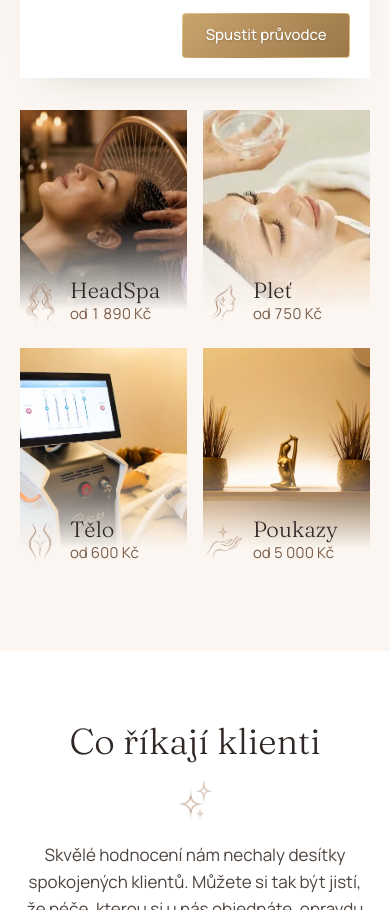
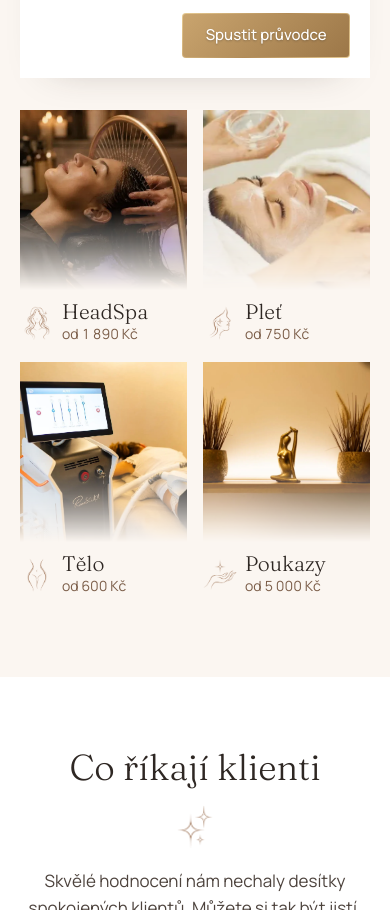
Before and after one commit to oliverhuml12-oss/prestige_beauty, a plain HTML site: page public/index.html in a window 390 px wide. Shown: the part 1196-2106 px from the top of the page. Drawn offline with Linux system fonts and the light colour scheme.

Commit message:
Safari 'request desktop site' works on iPhone; category labels below the photo fade
Co-Authored-By: Claude Opus 5.5 <noreply@anthropic.com>
Claude-Session: https://claude.ai/code/session_01R1HoLpxqtvcMH74PHk9ztB

```diff
--- a/public/index.html
+++ b/public/index.html
@@ -3,6 +3,17 @@
 <head>
   <meta charset="UTF-8">
   <meta name="viewport" content="width=device-width, initial-scale=1">
+  <script>
+    // iPhone Safari "Úplná verze stránky" only swaps the user agent to a Mac one and keeps the
+    // mobile viewport, so the phone layout stayed. Detect that (Mac UA + touch + phone-sized
+    // screen) and give the page a desktop-width viewport instead.
+    (function () {
+      if (/Macintosh/.test(navigator.userAgent) && navigator.maxTouchPoints > 0 &&
+          Math.min(screen.width, screen.height) < 600) {
+        document.querySelector('meta[name="viewport"]').setAttribute('content', 'width=1280');
+      }
+    })();
+  </script>
   <title>Prestige Beauty Salon · Kosmetika a HeadSpa na Žižkově</title>
   <meta name="description" content="Kosmetický salon na Žižkově. Japonské HeadSpa, péče o pleť, tělo a regenerace, dárkové poukazy. Husitská 106/1, Praha 3.">
   <meta name="robots" content="noindex">
--- a/public/styles.css
+++ b/public/styles.css
@@ -161,15 +161,16 @@ a:focus-visible, button:focus-visible { outline: 2px solid var(--taupe-deep); ou
 .guide p { grid-area: text; margin: 0; font-size: 15px; line-height: 1.5; color: var(--ink-soft); }
 .guide__btn { grid-area: btn; justify-self: end; white-space: nowrap; }
 .cats { list-style: none; margin: 0; padding: 0; display: grid; grid-template-columns: repeat(4, minmax(0, 1fr)); gap: 24px; }
-.cat { position: relative; display: block; aspect-ratio: 3 / 4; overflow: hidden; text-decoration: none; }
+.cat { position: relative; display: flex; flex-direction: column; overflow: hidden; text-decoration: none; }
 .cat > img {
-  position: absolute; inset: 0; width: 100%; height: 100%; object-fit: cover;
-  -webkit-mask-image: linear-gradient(180deg, #000 0%, #000 50%, transparent 90%);
-  mask-image: linear-gradient(180deg, #000 0%, #000 50%, transparent 90%);
+  display: block; width: 100%; aspect-ratio: 1 / 1.08; object-fit: cover;
+  -webkit-mask-image: linear-gradient(180deg, #000 0%, #000 55%, transparent 100%);
+  mask-image: linear-gradient(180deg, #000 0%, #000 55%, transparent 100%);
   transition: transform .8s var(--ease);
 }
 .cat:hover > img { transform: scale(1.04); }
-.cat__text { position: absolute; left: 0; right: 0; bottom: 6px; display: grid; grid-template-columns: 52px minmax(0, 1fr); grid-template-rows: auto auto; column-gap: 14px; align-items: center; }
+/* Label sits on the plain background below the faded photo, not over it. */
+.cat__text { margin-top: 14px; display: grid; grid-template-columns: 52px minmax(0, 1fr); grid-template-rows: auto auto; column-gap: 14px; align-items: center; }
 .cat__icon { grid-row: span 2; width: 52px; height: 52px; object-fit: contain; }
 .cat__name { font-family: var(--serif); font-weight: 300; font-size: 28px; line-height: 1.1; color: var(--ink); }
 .cat__price { font-size: 15px; color: var(--taupe-deep); font-variant-numeric: tabular-nums; }
@@ -226,9 +227,10 @@ section[id] { scroll-margin-top: 80px; }
   .guide__btn { margin-top: 10px; }
   .section-head h2, .about__body h2 { font-size: 36px; }
   .cats { grid-template-columns: repeat(2, minmax(0, 1fr)); gap: 16px; }
-  .cat__name { font-size: 22px; }
-  .cat__text { grid-template-columns: 40px minmax(0, 1fr); column-gap: 10px; }
-  .cat__icon { width: 40px; height: 40px; }
+  .cat__name { font-size: 21px; }
+  .cat__price { font-size: 14px; }
+  .cat__text { margin-top: 10px; grid-template-columns: 34px minmax(0, 1fr); column-gap: 8px; }
+  .cat__icon { width: 34px; height: 34px; }
   .reviews__wall { column-count: 1; }
   .about { grid-template-columns: minmax(0, 1fr); }
   .about__img { height: 360px; }
```
